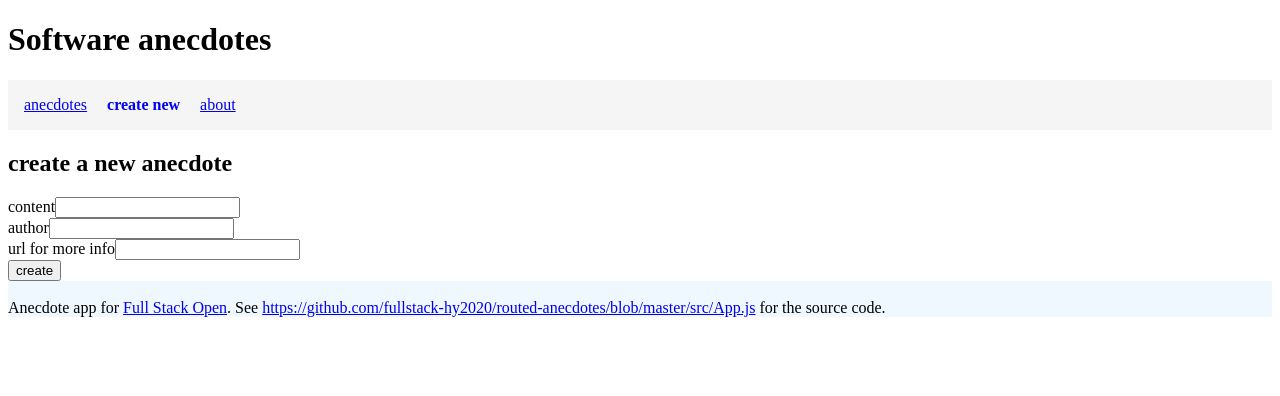
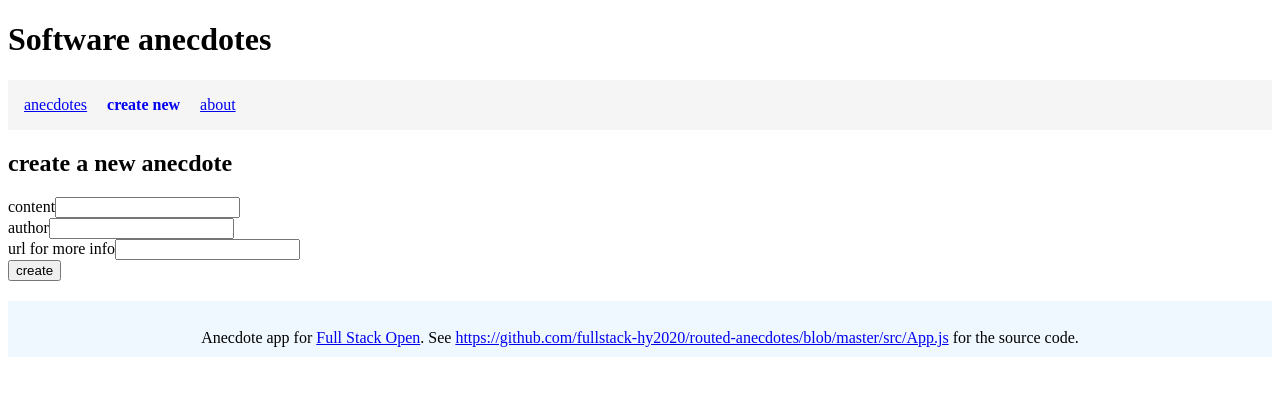
Before and after one commit to Yaro101/FSO_Osaan_7, a React (Vite) app: page /create in a window 1280 px wide. Shown: the top 396 px of the page. Built offline with nearby package versions, Linux system fonts and the light colour scheme.

Commit message:
Muutetut tyylit

```diff
--- a/src/components/Footer.jsx
+++ b/src/components/Footer.jsx
@@ -1,6 +1,9 @@
 export const Footer = () => {
     const footerStyle = {
         backgroundColor: 'aliceblue',
+        margin: '20px auto',
+        padding: '10px',
+        textAlign: 'center',
     }
   return (
     <div style={footerStyle}>
```
